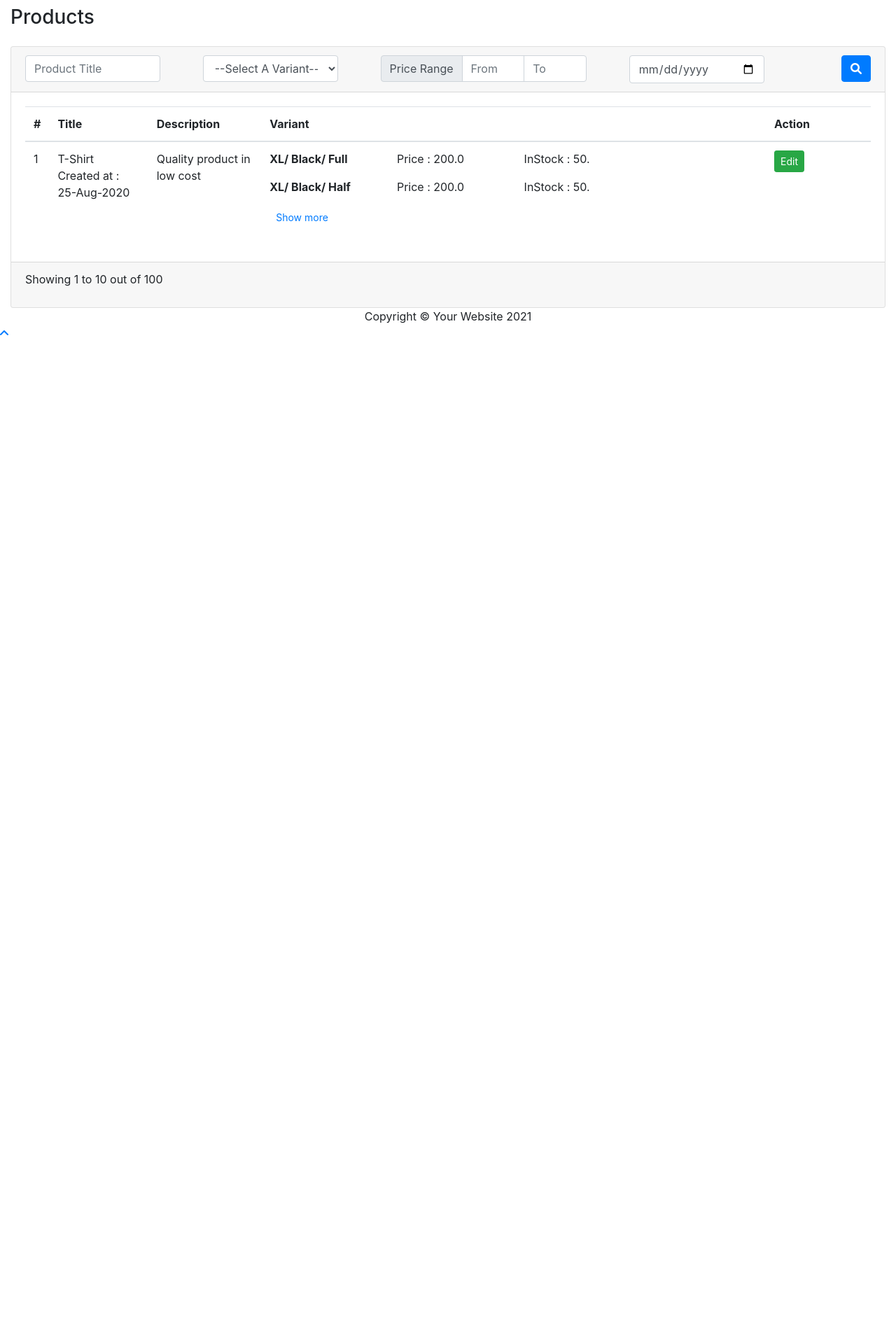
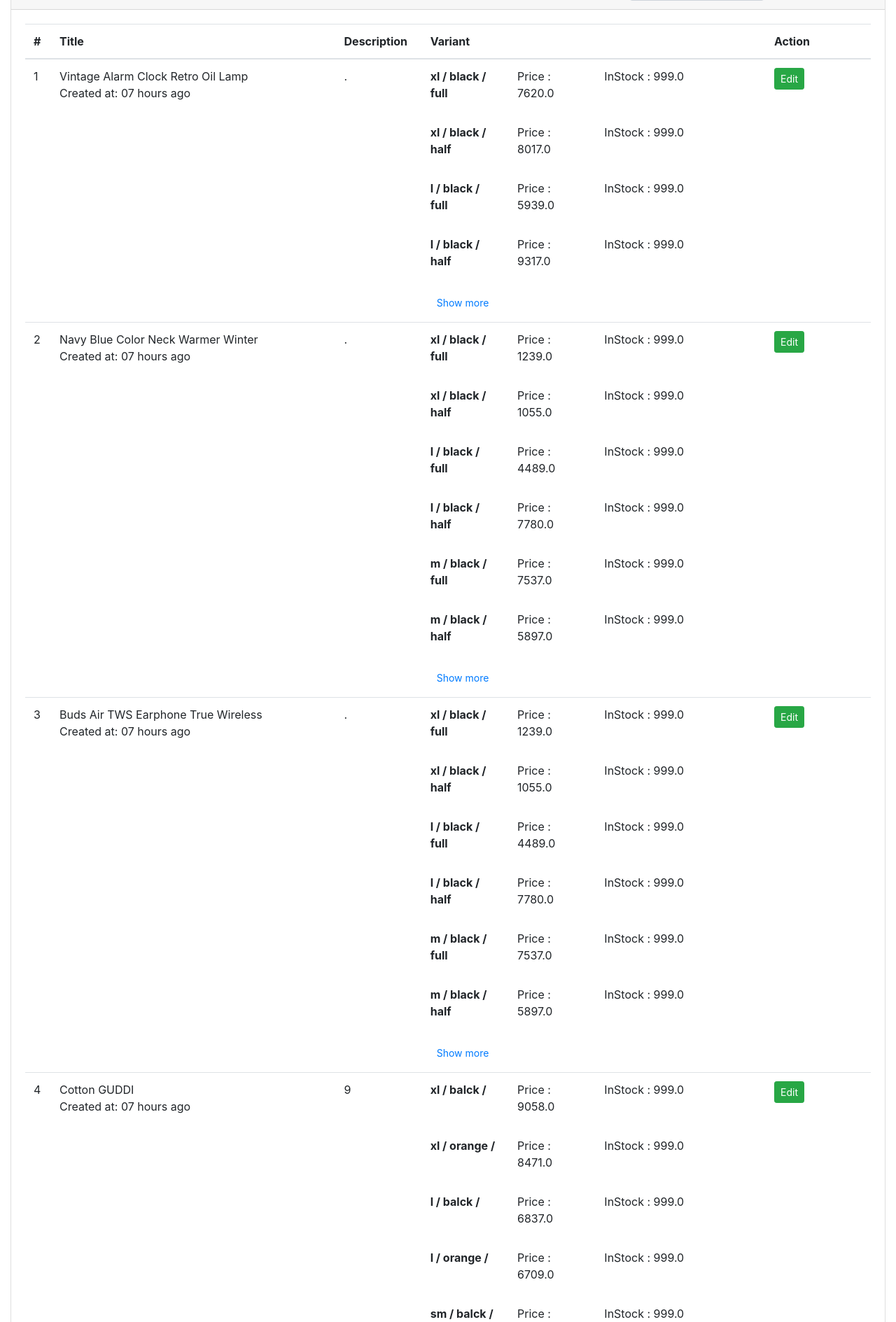
Before and after one commit to br25/mediusware_coding_test, a Django app: page /product/list/ in a window 1280 px wide. Shown: the part 765-2654 px from the top of the page at 70% size. Before the commit the page ends 1244 px from the top, so only its background shows below. Run offline with Django 3.2, Linux system fonts and the light colour scheme; data comes from the database, SQL or seed files in the repository; style sheets or scripts are compiled from the project's sources; some libraries are stand-ins or nearby versions.

Commit message:
create list of products

```diff
--- a/src/product/models.py
+++ b/src/product/models.py
@@ -8,11 +8,22 @@
     description = models.TextField()
     active = models.BooleanField(default=True)
 
+    def __str__(self):
+        return self.title
 
 class Product(TimeStampMixin):
     title = models.CharField(max_length=255)
     sku = models.SlugField(max_length=255, unique=True)
     description = models.TextField()
+    created_at = models.DateTimeField(auto_now_add=True)
+
+    def __str__(self):
+        return self.title
+
+    def save(self, *args, **kwargs):
+        if not self.id:
+            self.created_at = timezone.now()
+        super().save(*args, **kwargs)
 
 
 class ProductImage(TimeStampMixin):
@@ -25,6 +36,9 @@
     variant = models.ForeignKey(Variant, on_delete=models.CASCADE)
     product = models.ForeignKey(Product, on_delete=models.CASCADE)
 
+    def __str__(self):
+        return f"{self.variant_title}"
+
 
 class ProductVariantPrice(TimeStampMixin):
     product_variant_one = models.ForeignKey(ProductVariant, on_delete=models.CASCADE, null=True,
@@ -36,3 +50,6 @@
     price = models.FloatField()
     stock = models.FloatField()
     product = models.ForeignKey(Product, on_delete=models.CASCADE)
+
+    def __str__(self):
+        return f"{self.product_variant_one}/{self.product_variant_two}/"
--- a/src/product/templates/products/list.html
+++ b/src/product/templates/products/list.html
@@ -1,4 +1,6 @@
 {% extends 'backend/base.html' %}
+
+{% load custom_tags %}
 
 {% block title %} Product List {% endblock %}
 
@@ -53,53 +55,29 @@
                             <th width="150px">Action</th>
                         </tr>
                     </thead>
-
                     <tbody>
+                        {% for product in products %}
                         <tr>
-                        <td>1</td>
-                        <td>T-Shirt <br> Created at : 25-Aug-2020</td>
-                        <td>Quality product in low cost</td>
+                            <td>{{ product.id }}</td>
+                            <td>{{ product.title }} <br> Created at: {{ product.created_at|time:"H" }} hours ago</td>
+                            <td>{{ product.description }}</td>
                             <td>
+                                {% for variant in product_variant_data|get_item:product.id %}
                                 <dl class="row mb-0" style="height: 80px; overflow: hidden" id="variant">
                                     <dt class="col-sm-3 pb-0">
-                                    XL/ Black/ Full
+                                        {% if variant.variant_combination %}
+                                            {{ variant.variant_combination }}
+                                        {% endif %}
                                     </dt>
                                     <dd class="col-sm-9">
                                         <dl class="row mb-0">
-                                        <dd class="col-sm-4 pb-0">Price : 200.0</dd>
-                                        <dd class="col-sm-8 pb-0">InStock : 50.</dd>
-                                    </dl>
-                                </dd>
-                                <dt class="col-sm-3 pb-0">
-                                    XL/ Black/ Half
-                                </dt>
-                                <dd class="col-sm-9">
-                                    <dl class="row mb-0">
-                                        <dd class="col-sm-4 pb-0">Price : 200.0</dd>
-                                        <dd class="col-sm-8 pb-0">InStock : 50.</dd>
-                                    </dl>
-                                </dd>
-                                <dt class="col-sm-3 pb-0">
-                                    L/ Black/ Full
-                                </dt>
-                                <dd class="col-sm-9">
-                                    <dl class="row mb-0">
-                                        <dd class="col-sm-4 pb-0">Price : 200.0</dd>
-                                        <dd class="col-sm-8 pb-0">InStock : 50.</dd>
-                                    </dl>
-                                </dd>
-                                <dt class="col-sm-3 pb-0">
-                                    L/ Black/ Half
-                                </dt>
-                                <dd class="col-sm-9">
-                                    <dl class="row mb-0">
-                                        <dd class="col-sm-4 pb-0">Price : 200.0</dd>
-                                        <dd class="col-sm-8 pb-0">InStock : 50.</dd>
+                                            <dd class="col-sm-4 pb-0">Price : {{ variant.price }}</dd>
+                                            <dd class="col-sm-8 pb-0">InStock : {{ variant.stock }}</dd>
                                         </dl>
                                     </dd>
                                 </dl>
-                            <button onclick="$('#variant').toggleClass('h-auto')" class="btn btn-sm btn-link">Show more
-                            </button>
+                                {% endfor %}
+                                <button onclick="$('#variant').toggleClass('h-auto')" class="btn btn-sm btn-link">Show more</button>
                             </td>
                             <td>
                                 <div class="btn-group btn-group-sm">
@@ -107,11 +85,10 @@
                                 </div>
                             </td>
                         </tr>
+                        {% endfor %}
                     </tbody>
-
                 </table>
             </div>
-
         </div>
 
         <div class="card-footer">
--- /dev/null
+++ b/src/product/templatetags/custom_tags.py
@@ -0,0 +1,7 @@
+from django import template
+
+register = template.Library()
+
+@register.filter
+def get_item(dictionary, key):
+    return dictionary.get(key)
--- a/src/product/urls.py
+++ b/src/product/urls.py
@@ -1,7 +1,7 @@
 from django.urls import path
 from django.views.generic import TemplateView
 
-from product.views.product import CreateProductView
+from product.views.product import CreateProductView, ListProductView
 from product.views.variant import VariantView, VariantCreateView, VariantEditView
 
 app_name = "product"
@@ -14,7 +14,5 @@
 
     # Products URLs
     path('create/', CreateProductView.as_view(), name='create.product'),
-    path('list/', TemplateView.as_view(template_name='products/list.html', extra_context={
-        'product': True
-    }), name='list.product'),
+    path('list/', ListProductView.as_view(), name='list.product'),
 ]
--- a/src/product/views/product.py
+++ b/src/product/views/product.py
@@ -1,7 +1,9 @@
 from django.views import generic
+from django.views.generic import ListView
+from django.db.models import F, Value
+from django.db.models.functions import Concat
 
-from product.models import Variant
-
+from product.models import Variant, Product, ProductVariant, ProductVariantPrice
 
 class CreateProductView(generic.TemplateView):
     template_name = 'products/create.html'
@@ -12,3 +14,31 @@
         context['product'] = True
         context['variants'] = list(variants.all())
         return context
+
+
+class ListProductView(ListView):
+    model = Product
+    template_name = 'products/list.html'
+    context_object_name = 'products'
+    paginate_by = 10
+
+    def get_context_data(self, **kwargs):
+        context = super().get_context_data(**kwargs)
+
+        product_variant_data = {}
+
+        for product in context['products']:
+            variant_data = ProductVariantPrice.objects.filter(product=product).annotate(
+                variant_combination=Concat(
+                    F('product_variant_one__variant_title'),
+                    Value(' / '),
+                    F('product_variant_two__variant_title'),
+                    Value(' / '),
+                    F('product_variant_three__variant_title')
+                )
+            )
+
+            product_variant_data[product.id] = variant_data
+
+        context['product_variant_data'] = product_variant_data
+        return context
```
Also changed, not shown: src/product/admin.py (+39 -1 lines), src/product/templatetags/__init__.py (added), 1 other file. Lines whose indentation alone changed are shown as unchanged.
